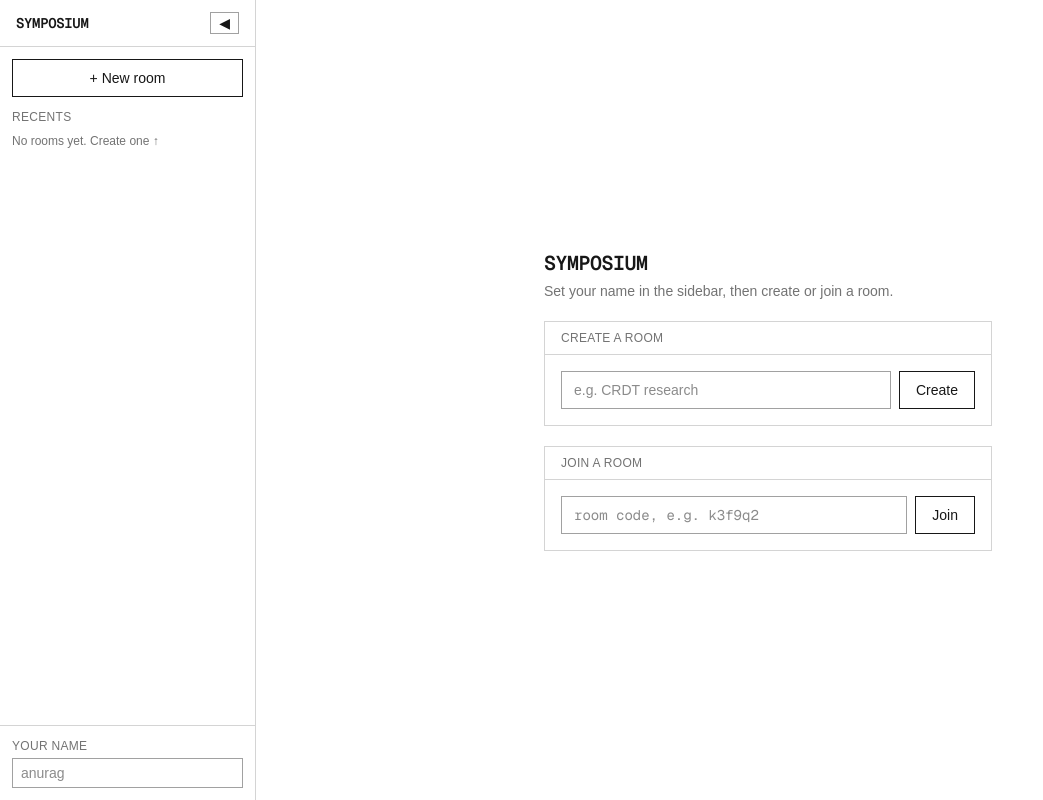
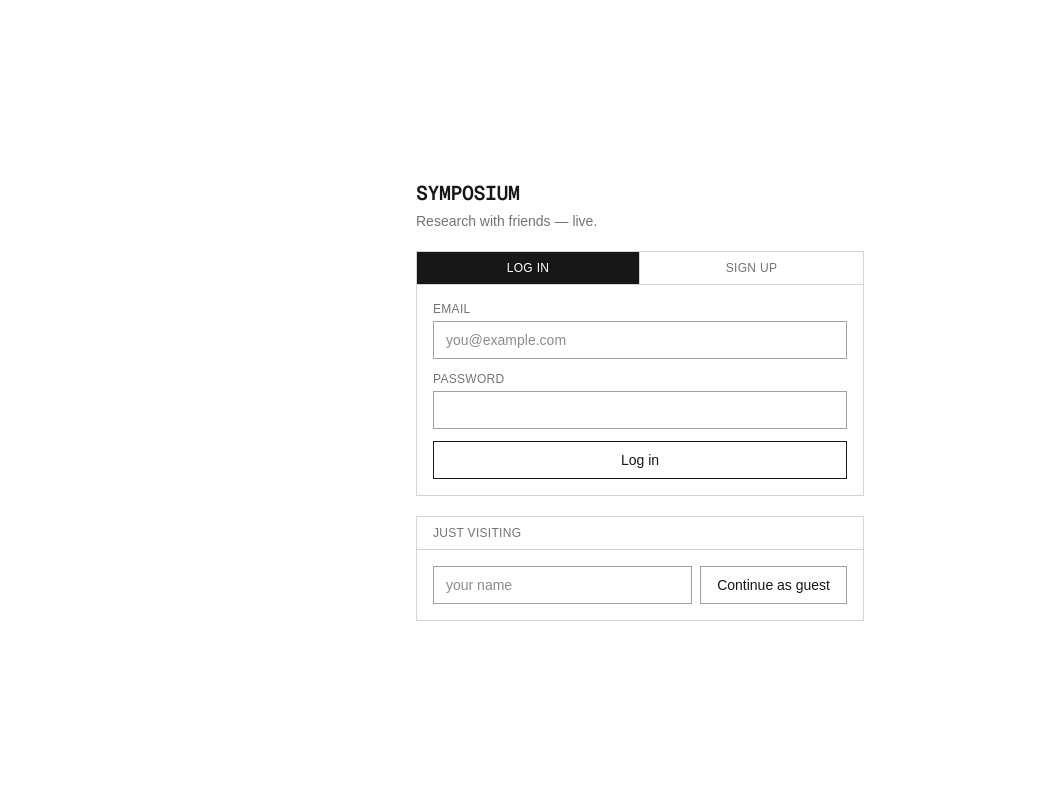
Before and after one commit to deshmukh-anurag/Symposium, a Next.js app in the folder apps/web/: page / in a window 1280 px wide. Shown: the whole page, without its empty margins (0-1043 px from the left). Built offline with nearby package versions, Linux system fonts and the light colour scheme.

Commit message:
Wire identity through app

```diff
--- a/apps/web/app/page.tsx
+++ b/apps/web/app/page.tsx
@@ -5,22 +5,29 @@ import type { ClientMsg, ServerMsg, Card } from "@symposium/protocol";
 import { Sidebar } from "@/components/Sidebar";
 import { Lobby } from "@/components/Lobby";
 import { RoomView } from "@/components/RoomView";
+import { AuthScreen } from "@/components/AuthScreen";
 import type { ChatLine } from "@/components/Chat";
 import {
   loadRecents,
   saveRecent,
-  loadUserName,
-  saveUserName,
   saveSnapshot,
   loadSnapshot,
   type RoomRef,
 } from "@/lib/history";
-
-const WS_URL = "ws://localhost:4000";
+import {
+  loadIdentity,
+  saveIdentity,
+  clearIdentity,
+  identityName,
+  wsUrlFor,
+  type Identity,
+} from "@/lib/auth";
 
 export default function Home() {
+  const [ready, setReady] = useState(false); // localStorage is unavailable during SSR
+  const [identity, setIdentity] = useState<Identity | null>(null);
+  const [authNotice, setAuthNotice] = useState("");
   const [sidebarOpen, setSidebarOpen] = useState(true);
-  const [userName, setUserName] = useState("");
   const [recents, setRecents] = useState<RoomRef[]>([]);
   const [room, setRoom] = useState<{ roomId: string; name: string } | null>(null);
   const [connected, setConnected] = useState(false); // false while viewing a frozen (left) room
@@ -31,12 +38,12 @@ export default function Home() {
   const [cardDraft, setCardDraft] = useState("");
   const [error, setError] = useState("");
   const wsRef = useRef<WebSocket | null>(null);
-  const joinAsRef = useRef(""); // the display name to join with (avoids stale closures)
 
-  // localStorage isn't available during SSR → load per-browser state after mount
+  // load per-browser state after mount, then reveal the UI (avoids flashing the auth screen)
   useEffect(() => {
-    setUserName(loadUserName());
+    setIdentity(loadIdentity());
     setRecents(loadRecents());
+    setReady(true);
   }, []);
 
   // while connected, keep the room's last-seen snapshot fresh so leaving freezes an accurate view
@@ -46,21 +53,39 @@ export default function Home() {
     }
   }, [connected, room, cards, chat, members]);
 
-  function changeUserName(name: string) {
-    setUserName(name);
-    saveUserName(name);
+  function remember(ref: RoomRef) {
+    setRecents(saveRecent(ref));
   }
 
-  function remember(ref: RoomRef) {
-    setRecents(saveRecent(ref));
+  function authenticate(next: Identity) {
+    saveIdentity(next);
+    setIdentity(next);
+    setAuthNotice("");
+  }
+
+  function clearRoomState() {
+    setRoom(null);
+    setConnected(false);
+    setMembers([]);
+    setCards([]);
+    setChat([]);
+    setError("");
+  }
+
+  function logout() {
+    wsRef.current?.close();
+    wsRef.current = null;
+    clearIdentity();
+    setIdentity(null);
+    setAuthNotice("");
+    clearRoomState();
   }
 
   function handleServerMsg(msg: ServerMsg) {
     if (msg.type === "room.created") {
       remember({ roomId: msg.roomId, name: msg.name });
-      wsRef.current?.send(
-        JSON.stringify({ type: "join", roomId: msg.roomId, name: joinAsRef.current } satisfies ClientMsg),
-      );
+      // the socket already carries our identity — joining only needs the room
+      wsRef.current?.send(JSON.stringify({ type: "join", roomId: msg.roomId } satisfies ClientMsg));
     } else if (msg.type === "board.snapshot") {
       setRoom({ roomId: msg.roomId, name: msg.name });
       setConnected(true); // we are now live
@@ -81,29 +106,36 @@ export default function Home() {
   }
 
   // open a fresh socket (closing any current one — a socket is bound to one room) + send the first message
-  function openSocket(firstMessage: ClientMsg) {
+  function openSocket(id: Identity, firstMessage: ClientMsg) {
     wsRef.current?.close();
     setError("");
-    const ws = new WebSocket(WS_URL);
+    const ws = new WebSocket(wsUrlFor(id)); // identity rides in the connect URL
     wsRef.current = ws;
     ws.onopen = () => ws.send(JSON.stringify(firstMessage));
     ws.onmessage = (e) => handleServerMsg(JSON.parse(e.data) as ServerMsg);
     ws.onerror = () => setError("Couldn't reach the server — is the backend running on :4000?");
+    ws.onclose = (e) => {
+      // 4001 = the server refused our identity (bad or expired token) → force a fresh login
+      if (e.code === 4001) {
+        clearIdentity();
+        setIdentity(null);
+        clearRoomState();
+        setAuthNotice("Your session expired — please log in again.");
+      }
+    };
   }
 
   function createRoom(name: string) {
-    if (!userName.trim()) return setError("Set your name in the sidebar first.");
+    if (!identity) return;
     if (!name.trim()) return setError("Give the room a name.");
-    joinAsRef.current = userName.trim();
-    openSocket({ type: "room.create", name: name.trim() });
+    openSocket(identity, { type: "room.create", name: name.trim() });
   }
 
   // go live in a room by code (from the lobby, or the Join button in a frozen view)
   function joinRoom(roomId: string) {
-    if (!userName.trim()) return setError("Set your name in the sidebar first.");
+    if (!identity) return;
     if (!roomId.trim()) return setError("Enter a room code.");
-    joinAsRef.current = userName.trim();
-    openSocket({ type: "join", roomId: roomId.trim(), name: userName.trim() });
+    openSocket(identity, { type: "join", roomId: roomId.trim() });
   }
 
   // open a room from history WITHOUT connecting → frozen, read-only, last-seen view
@@ -131,12 +163,7 @@ export default function Home() {
   function goToLobby() {
     wsRef.current?.close();
     wsRef.current = null;
-    setRoom(null);
-    setConnected(false);
-    setMembers([]);
-    setCards([]);
-    setChat([]);
-    setError("");
+    clearRoomState();
   }
 
   function sendChat() {
@@ -153,6 +180,9 @@ export default function Home() {
     setCardDraft("");
   }
 
+  if (!ready) return null;
+  if (!identity) return <AuthScreen notice={authNotice} onAuthenticated={authenticate} />;
+
   return (
     <div className="flex min-h-0 flex-1">
       <Sidebar
@@ -160,8 +190,8 @@ export default function Home() {
         onToggle={() => setSidebarOpen((v) => !v)}
         recents={recents}
         currentRoomId={room?.roomId ?? null}
-        userName={userName}
-        onUserNameChange={changeUserName}
+        identity={identity}
+        onLogout={logout}
         onOpenRoom={(roomId) => {
           const ref = recents.find((r) => r.roomId === roomId);
           openRecent(roomId, ref?.name ?? roomId);
@@ -173,7 +203,7 @@ export default function Home() {
         <RoomView
           roomName={room.name}
           roomId={room.roomId}
-          userName={userName}
+          userName={identityName(identity)}
           frozen={!connected}
           members={members}
           cards={cards}
@@ -188,7 +218,7 @@ export default function Home() {
           onJoin={() => joinRoom(room.roomId)}
         />
       ) : (
-        <Lobby userName={userName} error={error} onCreate={createRoom} onJoin={joinRoom} />
+        <Lobby userName={identityName(identity)} error={error} onCreate={createRoom} onJoin={joinRoom} />
       )}
     </div>
   );
--- a/apps/web/components/Lobby.tsx
+++ b/apps/web/components/Lobby.tsx
@@ -17,9 +17,7 @@ export function Lobby({ userName, error, onCreate, onJoin }: LobbyProps) {
         <div>
           <h1 className="font-mono text-xl font-semibold tracking-tight">SYMPOSIUM</h1>
           <p className="mt-1 text-sm text-neutral-500">
-            {userName
-              ? `Welcome, ${userName}. Create a room or join one by code.`
-              : "Set your name in the sidebar, then create or join a room."}
+            Welcome, {userName}. Create a room or join one by code.
           </p>
         </div>
 
--- a/apps/web/components/Sidebar.tsx
+++ b/apps/web/components/Sidebar.tsx
@@ -1,12 +1,13 @@
 import type { RoomRef } from "@/lib/history";
+import { identityName, type Identity } from "@/lib/auth";
 
 type SidebarProps = {
   open: boolean;
   onToggle: () => void;
   recents: RoomRef[];
   currentRoomId: string | null;
-  userName: string;
-  onUserNameChange: (value: string) => void;
+  identity: Identity;
+  onLogout: () => void;
   onOpenRoom: (roomId: string) => void;
   onNewRoom: () => void;
 };
@@ -16,8 +17,8 @@ export function Sidebar({
   onToggle,
   recents,
   currentRoomId,
-  userName,
-  onUserNameChange,
+  identity,
+  onLogout,
   onOpenRoom,
   onNewRoom,
 }: SidebarProps) {
@@ -88,16 +89,20 @@ export function Sidebar({
         )}
       </div>
 
-      <div className="border-t border-neutral-300 p-3 dark:border-neutral-800">
-        <label className="flex flex-col gap-1">
-          <span className="text-xs uppercase tracking-wide text-neutral-500">Your name</span>
-          <input
-            value={userName}
-            onChange={(e) => onUserNameChange(e.target.value)}
-            placeholder="anurag"
-            className="border border-neutral-400 bg-transparent px-2 py-1 text-sm outline-none focus:border-foreground dark:border-neutral-700"
-          />
-        </label>
+      <div className="flex items-center justify-between gap-2 border-t border-neutral-300 p-3 dark:border-neutral-800">
+        <div className="min-w-0">
+          <p className="truncate text-sm">{identityName(identity)}</p>
+          <p className="truncate text-[10px] uppercase tracking-wide text-neutral-500">
+            {identity.kind === "guest" ? "guest" : identity.user.email}
+          </p>
+        </div>
+        <button
+          onClick={onLogout}
+          title={identity.kind === "guest" ? "Leave guest mode" : "Log out"}
+          className="shrink-0 border border-neutral-400 px-2 py-1 text-xs transition-colors hover:bg-foreground hover:text-background dark:border-neutral-700"
+        >
+          {identity.kind === "guest" ? "Exit" : "Log out"}
+        </button>
       </div>
     </aside>
   );
--- a/apps/web/lib/history.ts
+++ b/apps/web/lib/history.ts
@@ -16,7 +16,6 @@ export type RoomSnapshot = {
 };
 
 const RECENTS_KEY = "symposium.recents";
-const NAME_KEY = "symposium.userName";
 
 export function loadRecents(): RoomRef[] {
   try {
@@ -35,14 +34,6 @@ export function saveRecent(room: RoomRef): RoomRef[] {
   return next;
 }
 
-export function loadUserName(): string {
-  return localStorage.getItem(NAME_KEY) ?? "";
-}
-
-export function saveUserName(name: string): void {
-  localStorage.setItem(NAME_KEY, name);
-}
-
 const snapKey = (roomId: string) => `symposium.snap.${roomId}`;
 
 // keep the latest live state so re-opening a left room shows your last-seen view
```
